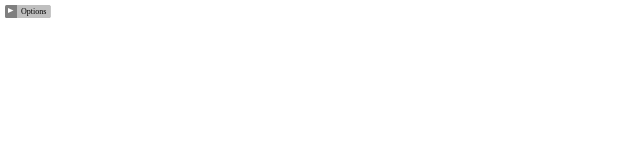
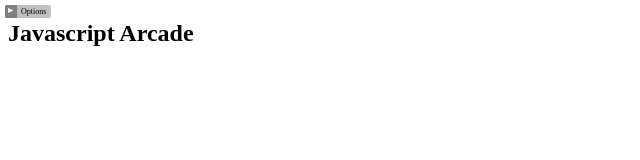
Before and after one commit to Danne69420/webbutveckling1-slutprojekt, a plain HTML site: page index.html in a window 1280 px wide. Shown: the whole page, without its empty margins (0-640 px from the left). Drawn offline with Linux system fonts and the light colour scheme.

Commit message:
Update index.html

```diff
--- a/index.html
+++ b/index.html
@@ -33,9 +33,10 @@
             </div>
         </nav>
     </header>
+    <section>
+        <h1>Javascript Arcade</h1>
+    </section>
+
     <script src="script.js"></script>
-    <section>
-
-    </section>
 </body>
 </html>
```
